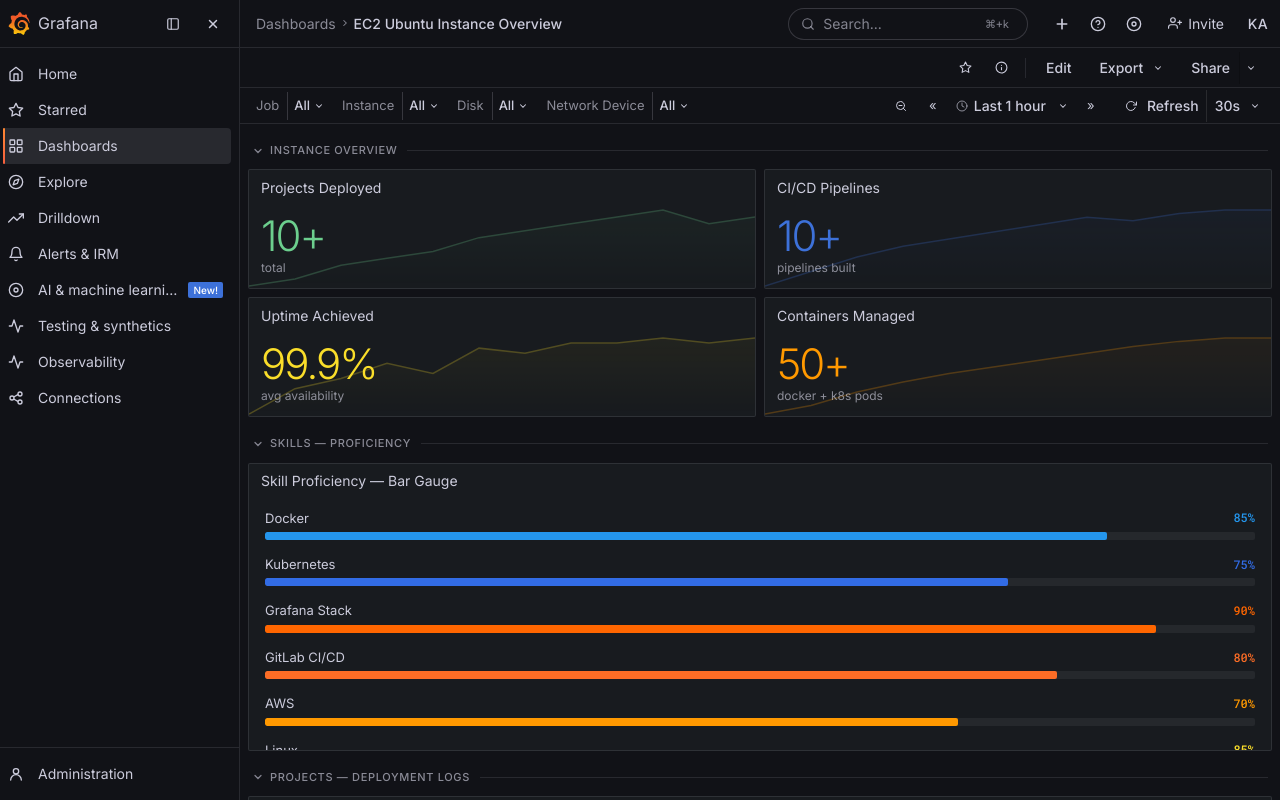
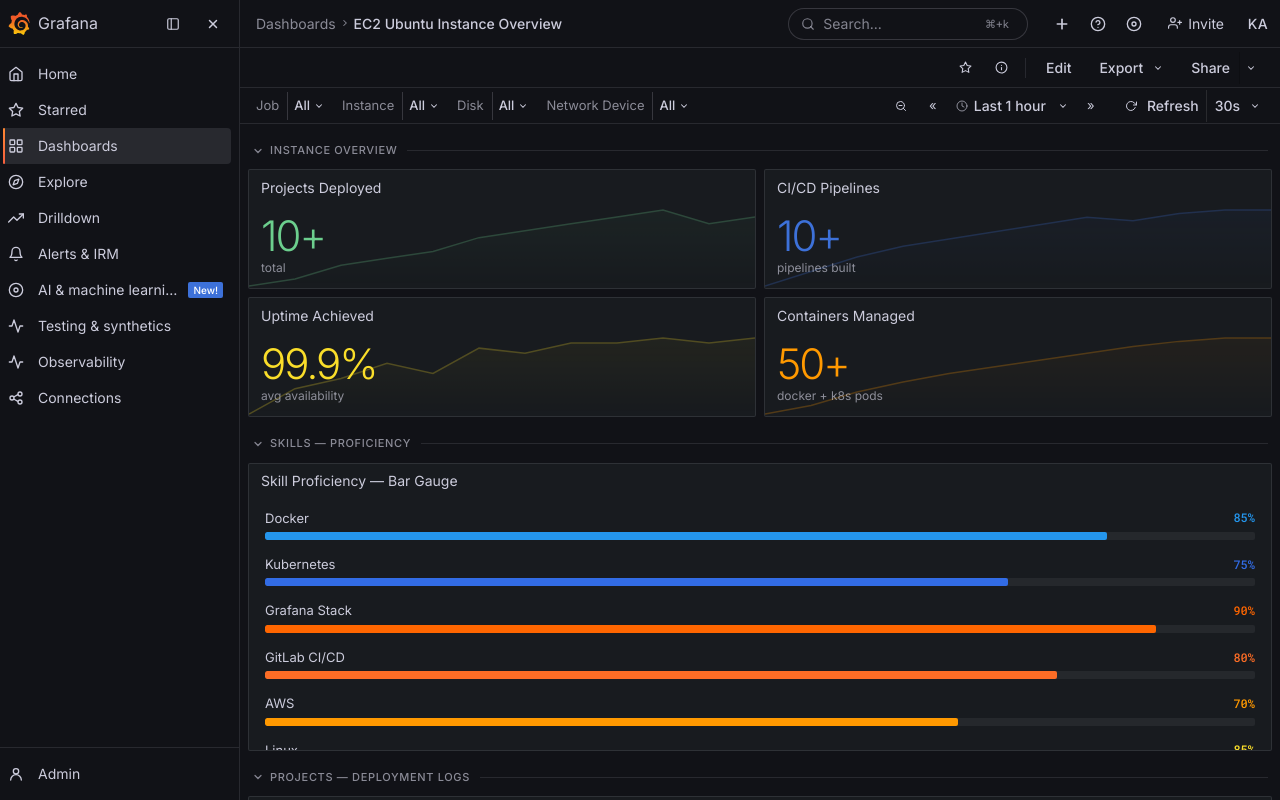
Before and after one commit to kavish224/kavishambani.in, a Next.js app: page / in a window 1280 px wide. Built offline with nearby package versions, Linux system fonts and the light colour scheme.

Commit message:
feat: Shorten "Administration" label to "Admin" in Grafana dashboard navigation.

```diff
--- a/src/components/grafana/GrafanaDashboard.tsx
+++ b/src/components/grafana/GrafanaDashboard.tsx
@@ -240,7 +240,7 @@
       <div className="gf-sidemenu__bottom">
         <button className="gf-nav-item">
           <span className="gf-nav-icon">{ic.admin}</span>
-          <span className="gf-nav-label">Administration</span>
+          <span className="gf-nav-label">Admin</span>
           <span className="gf-nav-chevron">{ic.chevR}</span>
         </button>
       </div>
```
